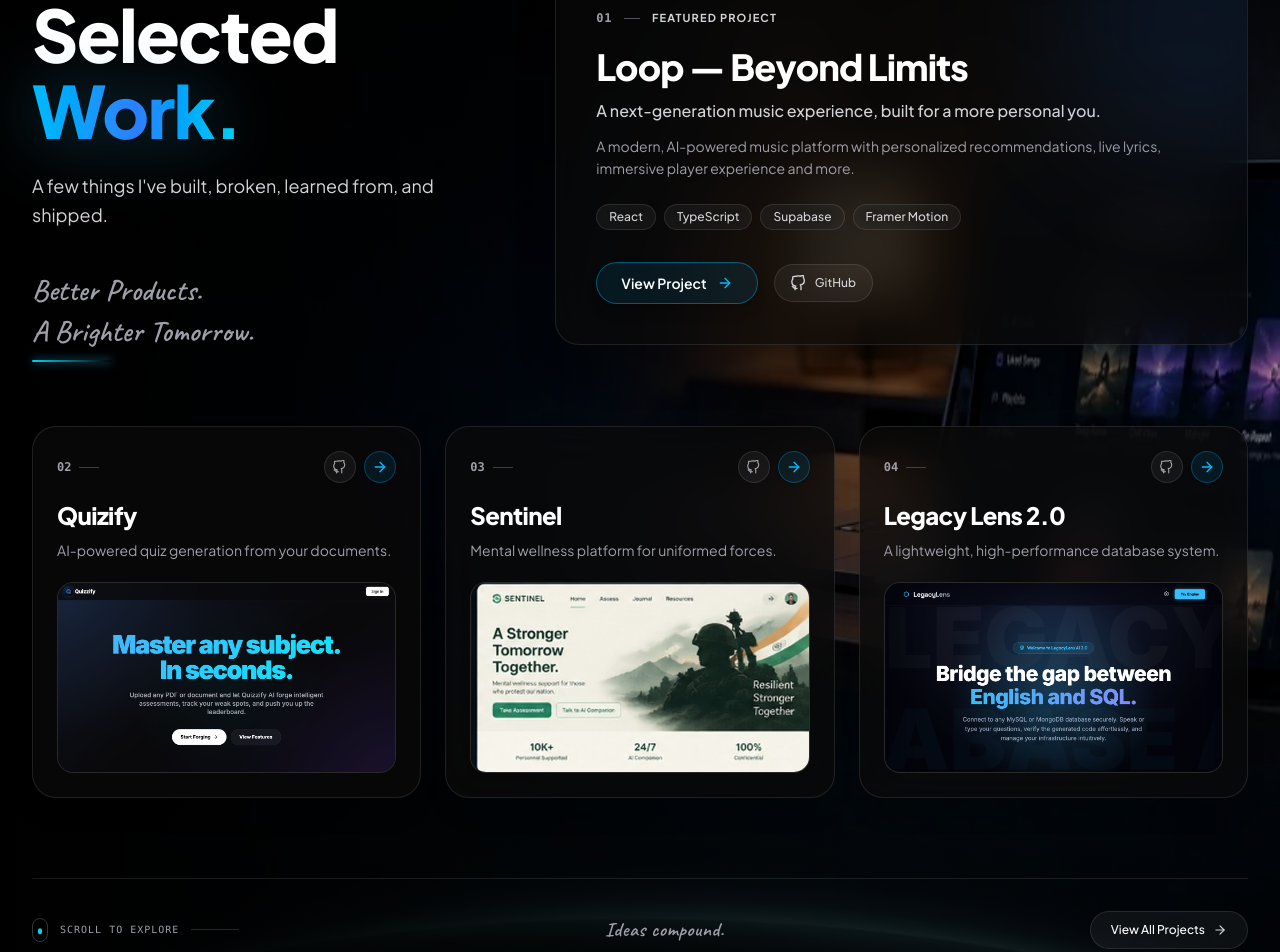
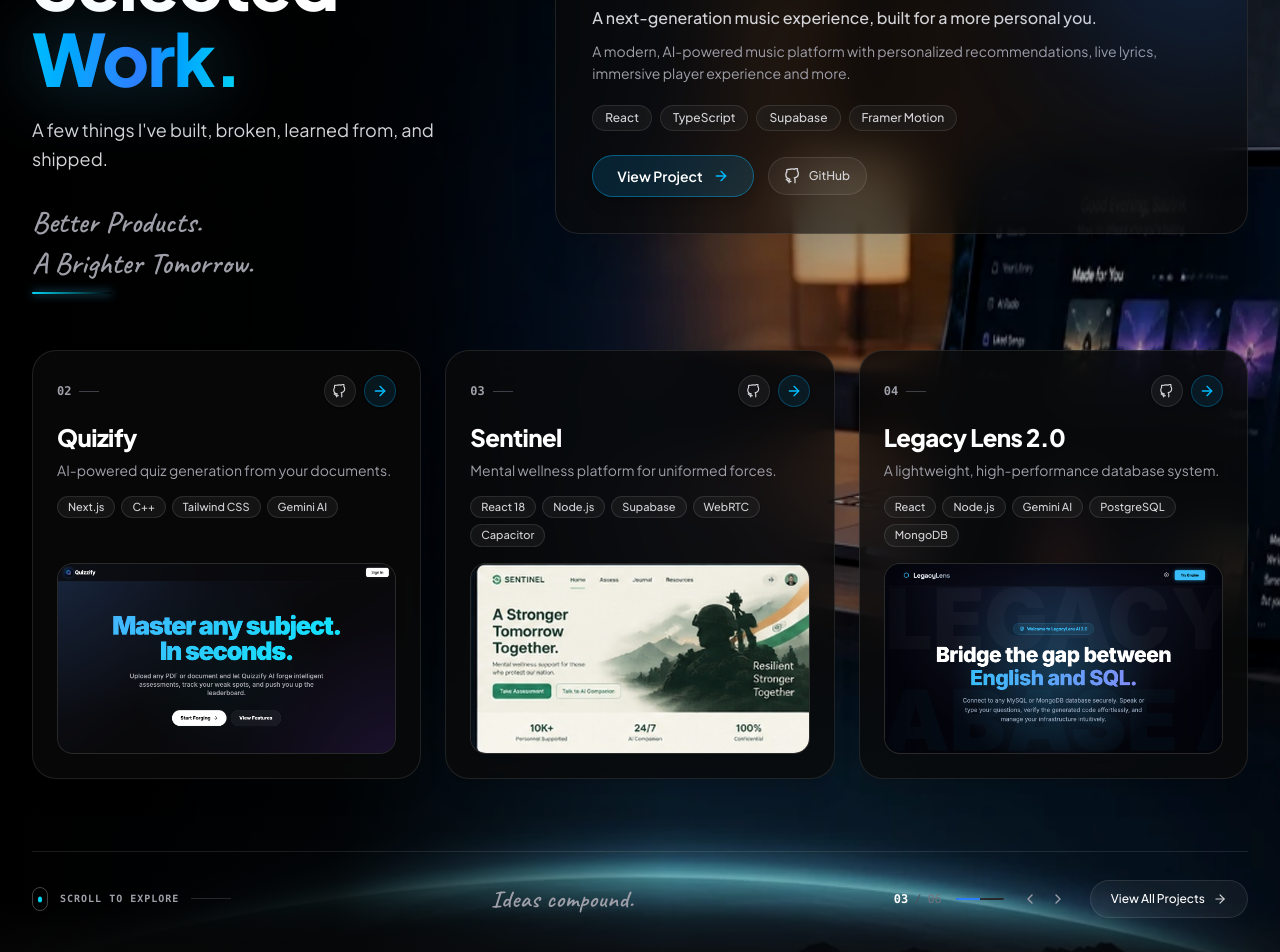
Before and after one commit to sautrikroy17/Personal-Portolio, a React (Vite) app: page / in a window 1280 px wide. Shown: the part 1760-2712 px from the top of the page. Built offline with nearby package versions, Linux system fonts and the light colour scheme.

Commit message:
Enhance Projects section: added tech stack tags to all cards, verified live/github links (including public Sentinel repo), tuned workspace background positioning and section connectivity

```diff
--- a/src/components/sections/Projects.jsx
+++ b/src/components/sections/Projects.jsx
@@ -1,5 +1,5 @@
 import { motion } from "framer-motion";
-import { ExternalLink, ArrowRight } from "lucide-react";
+import { ExternalLink, ArrowRight, ChevronLeft, ChevronRight } from "lucide-react";
 
 function GithubIcon(props) {
   return (
@@ -27,6 +27,7 @@ const secondaryProjects = [
     number: "02",
     title: "Quizify",
     subtitle: "AI-powered quiz generation from your documents.",
+    tags: ["Next.js", "C++", "Tailwind CSS", "Gemini AI"],
     image: "/quizzify.png",
     liveUrl: "https://quizzify-ai.vercel.app",
     githubUrl: "https://github.com/sautrikroy17/Quizzify",
@@ -37,9 +38,10 @@ const secondaryProjects = [
     number: "03",
     title: "Sentinel",
     subtitle: "Mental wellness platform for uniformed forces.",
+    tags: ["React 18", "Node.js", "Supabase", "WebRTC", "Capacitor"],
     image: "/sentinel.png",
     liveUrl: "https://sentinelsfrontend.onrender.com/",
-    githubUrl: "https://github.com/sautrikroy17/Sentinel_SIH",
+    githubUrl: "https://github.com/sautrikroy17/Sentinel",
     glowColor: "rgba(16, 185, 129, 0.2)",
     accentColor: "from-emerald-500 to-teal-600",
   },
@@ -47,6 +49,7 @@ const secondaryProjects = [
     number: "04",
     title: "Legacy Lens 2.0",
     subtitle: "A lightweight, high-performance database system.",
+    tags: ["React", "Node.js", "Gemini AI", "PostgreSQL", "MongoDB"],
     image: "/legacy-lens.png",
     liveUrl: "https://legacy-lens-beta.vercel.app/",
     githubUrl: "https://github.com/sautrikroy17/LegacyLens-2.O",
@@ -57,32 +60,44 @@ const secondaryProjects = [
 
 export default function Projects() {
   return (
-    <section id="projects" className="relative min-h-screen py-20 md:py-28 overflow-hidden bg-black text-white">
-      {/* Dynamic Background matching 10/10 mockup */}
-      <div className="absolute inset-0 pointer-events-none z-0">
+    <section id="projects" className="relative min-h-screen pt-8 md:pt-12 pb-16 md:pb-24 overflow-hidden bg-black text-white">
+      {/* =========================================================================
+          ATMOSPHERIC WORKSPACE BACKGROUND
+          Tuned with object-top and smooth top/bottom blends for continuous flow
+          ========================================================================= */}
+      <div className="absolute inset-0 pointer-events-none z-0 overflow-hidden">
         <picture>
           <source srcSet="/projects-workspace.webp" type="image/webp" />
           <img
             src="/projects-workspace.jpg"
-            alt="Workspace Studio"
-            className="w-full h-full object-cover object-center opacity-85"
+            alt="Projects Workspace Studio"
+            className="w-full h-full object-cover object-[center_top] opacity-80"
             loading="lazy"
           />
         </picture>
-        {/* Shading gradients to blend left side deep dark for legibility */}
-        <div className="absolute inset-0 bg-gradient-to-r from-black via-black/85 lg:via-black/55 to-transparent z-10" />
-        <div className="absolute inset-0 bg-gradient-to-b from-black via-transparent to-black/95 z-10" />
+
+        {/* Seamless top blend with About section to eliminate harsh boundaries */}
+        <div className="absolute top-0 inset-x-0 h-32 bg-gradient-to-b from-zinc-950 via-zinc-950/70 to-transparent z-10" />
+
+        {/* Left vignette for maximum typography readability */}
+        <div className="absolute inset-y-0 left-0 w-full sm:w-2/3 lg:w-[52%] bg-gradient-to-r from-black via-black/85 to-transparent z-10" />
+
+        {/* Bottom fade into Skills section */}
+        <div className="absolute bottom-0 inset-x-0 h-28 bg-gradient-to-t from-zinc-950 via-zinc-950/60 to-transparent z-10" />
+
         {/* Subtle atmospheric ambient glow */}
-        <div className="absolute top-1/3 left-1/4 w-96 h-96 bg-blue-600/10 blur-[130px] rounded-full" />
+        <div className="absolute top-1/4 left-1/3 w-96 h-96 bg-blue-600/10 blur-[130px] rounded-full" />
       </div>
 
       <div className="relative z-20 max-w-7xl mx-auto px-4 sm:px-6 lg:px-8">
-        {/* TOP ROW: Selected Work Headline + Featured Project */}
-        <div className="grid grid-cols-1 lg:grid-cols-12 gap-8 lg:gap-10 items-center">
+        {/* =========================================================================
+            TOP ROW: Selected Work Headline + Featured Project (Loop)
+            ========================================================================= */}
+        <div className="grid grid-cols-1 lg:grid-cols-12 gap-8 lg:gap-10 items-start">
           {/* Left Column: Heading & Quotes */}
-          <div className="lg:col-span-5 flex flex-col justify-center">
+          <div className="lg:col-span-5 flex flex-col justify-start pt-2 md:pt-4">
             {/* Section Tag */}
-            <div className="flex items-center gap-3 mb-6">
+            <div className="flex items-center gap-3 mb-5">
               <span className="font-mono text-xs md:text-sm tracking-widest text-zinc-400 font-semibold uppercase">
                 02 / WORK
               </span>
@@ -90,7 +105,7 @@ export default function Projects() {
             </div>
 
             {/* Main Headline */}
-            <h2 className="text-5xl sm:text-6xl md:text-7xl font-extrabold tracking-tight text-white mb-6 leading-[1.05]">
+            <h2 className="text-5xl sm:text-6xl md:text-7xl font-extrabold tracking-tight text-white mb-5 leading-[1.05]">
               Selected
               <br />
               <span className="text-transparent bg-clip-text bg-gradient-to-r from-sky-400 via-blue-500 to-cyan-400 drop-shadow-[0_0_35px_rgba(56,189,248,0.4)]">
@@ -99,12 +114,12 @@ export default function Projects() {
             </h2>
 
             {/* Subtitle */}
-            <p className="text-zinc-300 text-base md:text-lg max-w-md leading-relaxed mb-8 font-normal">
+            <p className="text-zinc-300 text-sm sm:text-base md:text-lg max-w-md leading-relaxed mb-6 font-normal">
               A few things I've built, broken, learned from, and shipped.
             </p>
 
             {/* Handwritten Quote */}
-            <div className="relative pt-2">
+            <div className="relative pt-1">
               <p className="font-['Caveat',cursive] text-2xl md:text-3xl text-zinc-400 leading-snug">
                 Better Products.
                 <br />
@@ -121,13 +136,13 @@ export default function Projects() {
               whileInView={{ opacity: 1, y: 0 }}
               viewport={{ once: true }}
               transition={{ duration: 0.7, ease: [0.16, 1, 0.3, 1] }}
-              className="relative rounded-3xl p-6 sm:p-8 md:p-10 border border-white/10 bg-zinc-950/60 backdrop-blur-xl shadow-2xl hover:border-blue-500/30 transition-all duration-500 group overflow-hidden"
+              className="relative rounded-3xl p-6 sm:p-8 md:p-9 border border-white/10 bg-zinc-950/65 backdrop-blur-xl shadow-2xl hover:border-blue-500/40 transition-all duration-500 group overflow-hidden"
             >
               {/* Subtle card glow */}
-              <div className="absolute -top-24 -right-24 w-72 h-72 bg-blue-500/10 rounded-full blur-3xl pointer-events-none" />
+              <div className="absolute -top-24 -right-24 w-72 h-72 bg-blue-500/15 rounded-full blur-3xl pointer-events-none" />
 
               {/* Tag / Header */}
-              <div className="flex items-center gap-3 mb-5">
+              <div className="flex items-center gap-3 mb-4">
                 <span className="text-xs font-mono font-bold text-zinc-400 tracking-wider">
                   {featuredProject.number}
                 </span>
@@ -138,22 +153,22 @@ export default function Projects() {
               </div>
 
               {/* Title */}
-              <h3 className="text-2xl sm:text-3xl md:text-4xl font-extrabold text-white tracking-tight mb-3">
+              <h3 className="text-2xl sm:text-3xl md:text-4xl font-extrabold text-white tracking-tight mb-2">
                 {featuredProject.title}
               </h3>
 
               {/* Subheading */}
-              <p className="text-sm sm:text-base text-zinc-300 font-medium mb-3">
+              <p className="text-sm sm:text-base text-zinc-300 font-medium mb-2.5">
                 {featuredProject.subtitle}
               </p>
 
               {/* Description */}
-              <p className="text-xs sm:text-sm text-zinc-400 leading-relaxed mb-6 max-w-xl">
+              <p className="text-xs sm:text-sm text-zinc-400 leading-relaxed mb-5 max-w-xl">
                 {featuredProject.description}
               </p>
 
               {/* Tech Stack Pills */}
-              <div className="flex flex-wrap gap-2 mb-8">
+              <div className="flex flex-wrap gap-2 mb-6">
                 {featuredProject.tags.map((tag) => (
                   <span
                     key={tag}
@@ -165,12 +180,12 @@ export default function Projects() {
               </div>
 
               {/* Actions */}
-              <div className="flex flex-wrap items-center gap-4">
+              <div className="flex flex-wrap items-center gap-3.5">
                 <a
                   href={featuredProject.liveUrl}
                   target="_blank"
                   rel="noopener noreferrer"
-                  className="inline-flex items-center gap-2.5 px-6 py-2.5 rounded-full border border-sky-400/40 bg-sky-500/10 hover:bg-sky-500/20 text-white font-semibold text-sm transition-all shadow-lg hover:scale-105 active:scale-95 group/btn"
+                  className="inline-flex items-center gap-2.5 px-6 py-2.5 rounded-full border border-sky-400/40 bg-sky-500/15 hover:bg-sky-500/25 text-white font-semibold text-sm transition-all shadow-lg hover:scale-105 active:scale-95 group/btn"
                 >
                   <span>View Project</span>
                   <ArrowRight className="w-4 h-4 text-sky-400 group-hover/btn:translate-x-0.5 transition-transform" />
@@ -191,8 +206,10 @@ export default function Projects() {
           </div>
         </div>
 
-        {/* BOTTOM ROW: 3 Secondary Project Cards */}
-        <div className="grid grid-cols-1 md:grid-cols-3 gap-6 mt-12 md:mt-16">
+        {/* =========================================================================
+            BOTTOM ROW: 3 Secondary Project Cards (With Tech Stacks & Working Links)
+            ========================================================================= */}
+        <div className="grid grid-cols-1 md:grid-cols-3 gap-6 mt-10 md:mt-14">
           {secondaryProjects.map((project, idx) => (
             <motion.div
               key={project.number}
@@ -200,11 +217,11 @@ export default function Projects() {
               whileInView={{ opacity: 1, y: 0 }}
               viewport={{ once: true }}
               transition={{ duration: 0.6, delay: idx * 0.1, ease: [0.16, 1, 0.3, 1] }}
-              className="relative rounded-2xl md:rounded-3xl border border-white/10 bg-zinc-950/70 backdrop-blur-xl p-5 sm:p-6 flex flex-col justify-between hover:border-white/20 transition-all duration-300 hover:-translate-y-1.5 shadow-xl group overflow-hidden"
+              className="relative rounded-2xl md:rounded-3xl border border-white/10 bg-zinc-950/75 backdrop-blur-xl p-5 sm:p-6 flex flex-col justify-between hover:border-white/25 transition-all duration-300 hover:-translate-y-1.5 shadow-xl group overflow-hidden"
             >
               {/* Card top bar */}
               <div>
-                <div className="flex items-center justify-between mb-4">
+                <div className="flex items-center justify-between mb-3.5">
                   <div className="flex items-center gap-2">
                     <span className="font-mono text-xs font-bold text-zinc-400">
                       {project.number}
@@ -218,7 +235,7 @@ export default function Projects() {
                       href={project.githubUrl}
                       target="_blank"
                       rel="noopener noreferrer"
-                      className="w-8 h-8 rounded-full border border-white/10 bg-white/5 hover:bg-white/10 flex items-center justify-center text-zinc-400 hover:text-white transition-all"
+                      className="w-8 h-8 rounded-full border border-white/10 bg-white/5 hover:bg-white/15 flex items-center justify-center text-zinc-300 hover:text-white transition-all shadow-sm"
                       title="GitHub Repository"
                     >
                       <GithubIcon className="w-3.5 h-3.5" />
@@ -238,14 +255,26 @@ export default function Projects() {
                 </div>
 
                 {/* Title */}
-                <h3 className="text-xl sm:text-2xl font-extrabold text-white tracking-tight mb-2 group-hover:text-sky-300 transition-colors">
+                <h3 className="text-xl sm:text-2xl font-extrabold text-white tracking-tight mb-1.5 group-hover:text-sky-300 transition-colors">
                   {project.title}
                 </h3>
 
                 {/* Subtitle */}
-                <p className="text-xs sm:text-sm text-zinc-400 leading-relaxed mb-5 font-normal">
+                <p className="text-xs sm:text-sm text-zinc-400 leading-relaxed mb-3.5 font-normal">
                   {project.subtitle}
                 </p>
+
+                {/* Tech Stack Pills (Matching Loop) */}
+                <div className="flex flex-wrap gap-1.5 mb-4">
+                  {project.tags.map((tag) => (
+                    <span
+                      key={tag}
+                      className="px-2.5 py-0.5 text-[10px] sm:text-[11px] font-medium text-zinc-300 rounded-full bg-white/5 border border-white/10 backdrop-blur-md"
+                    >
+                      {tag}
+                    </span>
+                  ))}
+                </div>
               </div>
 
               {/* Real Project Image Preview Container */}
@@ -261,8 +290,8 @@ export default function Projects() {
                   className="w-full h-full object-cover object-top transition-transform duration-700 group-hover/img:scale-105"
                   loading="lazy"
                 />
-                <div className="absolute inset-0 bg-gradient-to-t from-black/60 via-transparent to-transparent opacity-0 group-hover/img:opacity-100 transition-opacity duration-300 flex items-end p-3">
-                  <span className="text-[11px] font-semibold text-white inline-flex items-center gap-1.5 bg-black/70 backdrop-blur-md px-2.5 py-1 rounded-full border border-white/10">
+                <div className="absolute inset-0 bg-gradient-to-t from-black/70 via-transparent to-transparent opacity-0 group-hover/img:opacity-100 transition-opacity duration-300 flex items-end p-3">
+                  <span className="text-[11px] font-semibold text-white inline-flex items-center gap-1.5 bg-black/80 backdrop-blur-md px-3 py-1 rounded-full border border-white/10 shadow-lg">
                     <ExternalLink className="w-3 h-3 text-sky-400" />
                     Open Live
                   </span>
@@ -272,37 +301,67 @@ export default function Projects() {
           ))}
         </div>
 
-        {/* BOTTOM METADATA BAR */}
-        <div className="mt-16 md:mt-20 pt-8 border-t border-white/10 flex flex-col sm:flex-row items-center justify-between gap-4">
+        {/* =========================================================================
+            BOTTOM METADATA BAR (Scroll to Explore, Ideas Compound & Section 03 / 06)
+            ========================================================================= */}
+        <div className="mt-14 md:mt-18 pt-7 border-t border-white/10 flex flex-col sm:flex-row items-center justify-between gap-4">
           {/* Scroll to explore indicator */}
-          <div className="flex items-center gap-3">
-            <div className="w-4 h-6 rounded-full border border-white/20 flex items-start justify-center p-1">
+          <a
+            href="#skills"
+            className="group flex items-center gap-3 text-[11px] font-semibold tracking-widest uppercase hover:text-white transition-colors cursor-pointer"
+          >
+            <div className="w-4 h-6 rounded-full border border-white/25 group-hover:border-sky-400 flex items-start justify-center p-1 transition-colors">
               <motion.div
                 animate={{ y: [0, 6, 0] }}
-                transition={{ duration: 1.5, repeat: Infinity, ease: "easeInOut" }}
-                className="w-1 h-1.5 rounded-full bg-cyan-400"
+                transition={{ duration: 1.6, repeat: Infinity, ease: "easeInOut" }}
+                className="w-1 h-1.5 rounded-full bg-cyan-400 group-hover:bg-sky-400"
               />
             </div>
-            <span className="font-mono tracking-widest uppercase text-[10px] text-zinc-400 font-medium">
+            <span className="font-mono tracking-widest uppercase text-[10px] text-zinc-400 group-hover:text-zinc-200">
               SCROLL TO EXPLORE
             </span>
-            <div className="hidden sm:block w-12 h-[1px] bg-zinc-800" />
-          </div>
+            <div className="hidden sm:block w-10 h-[1px] bg-zinc-800 group-hover:bg-zinc-600 transition-colors" />
+          </a>
 
           {/* Script Quote */}
           <div className="text-center">
-            <span className="font-['Caveat',cursive] text-xl text-zinc-400 tracking-wide">
+            <span className="font-['Caveat',cursive] text-2xl text-zinc-400 tracking-wide">
               Ideas compound.
             </span>
           </div>
 
-          {/* View All Projects Button */}
-          <div>
+          {/* Right: Section Tracker 03 / 06 & View All Projects Button */}
+          <div className="flex items-center gap-5">
+            {/* Section Pagination matching About */}
+            <div className="hidden md:flex items-center gap-3.5 text-xs font-mono">
+              <div className="flex items-center gap-1.5">
+                <span className="font-bold text-white">03</span>
+                <span className="text-zinc-600">/</span>
+                <span className="text-zinc-500">06</span>
+              </div>
+
+              {/* Progress Line */}
+              <div className="w-12 h-[2px] bg-zinc-800 rounded-full overflow-hidden">
+                <div className="w-3/6 h-full bg-blue-500 shadow-[0_0_8px_#3b82f6]" />
+              </div>
+
+              {/* Navigation Arrows */}
+              <div className="flex items-center gap-1 text-zinc-400">
+                <a href="#about" className="p-1 hover:text-white transition-colors" aria-label="Previous section">
+                  <ChevronLeft className="w-4 h-4" />
+                </a>
+                <a href="#skills" className="p-1 hover:text-white transition-colors" aria-label="Next section">
+                  <ChevronRight className="w-4 h-4" />
+                </a>
+              </div>
+            </div>
+
+            {/* View All Projects Button */}
             <a
               href="https://github.com/sautrikroy17?tab=repositories"
               target="_blank"
               rel="noopener noreferrer"
-              className="inline-flex items-center gap-2 px-5 py-2.5 rounded-full border border-white/10 bg-white/5 hover:bg-white/10 hover:border-white/25 text-white font-medium text-xs transition-all duration-300 group"
+              className="inline-flex items-center gap-2 px-4 sm:px-5 py-2 sm:py-2.5 rounded-full border border-white/10 bg-white/5 hover:bg-white/10 hover:border-white/25 text-white font-medium text-xs transition-all duration-300 group"
             >
               <span>View All Projects</span>
               <ArrowRight className="w-3.5 h-3.5 text-zinc-300 group-hover:translate-x-1 transition-transform" />
```
